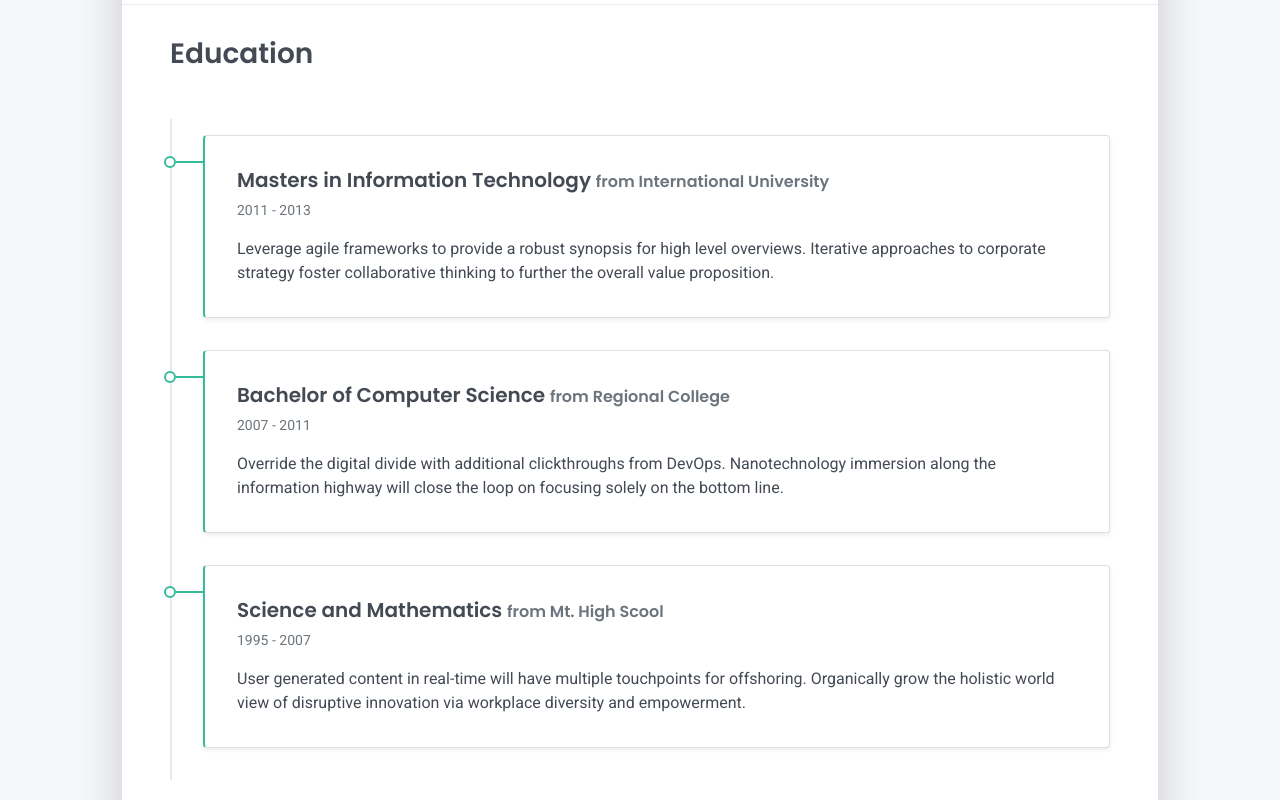
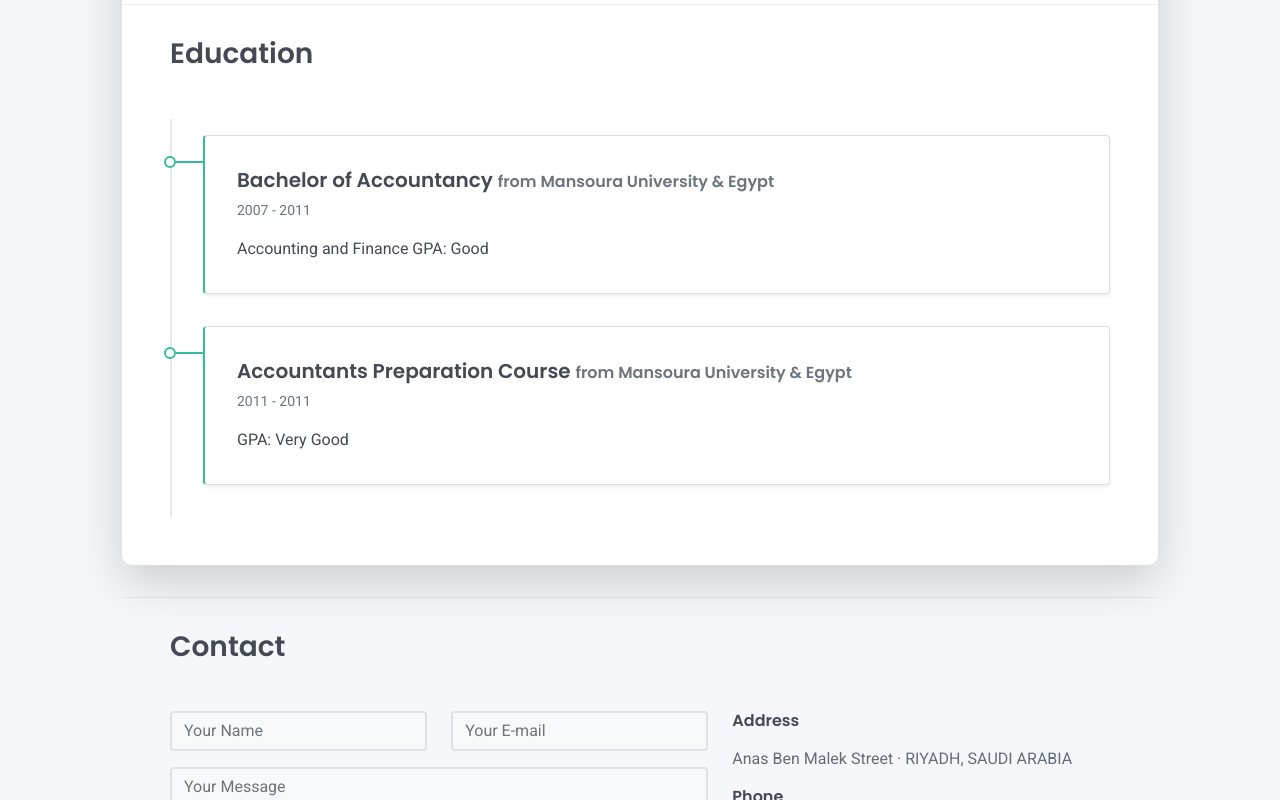
Before and after one commit to Ibrahim-Ali1/CV-EN2, a plain HTML site: page index.html in a window 1280 px wide. Shown: the part 2000-2800 px from the top of the page. Drawn offline with Linux system fonts and the light colour scheme.

Commit message:
Change 'Accountant Manager' to 'Accounts Manager'

```diff
--- a/index.html
+++ b/index.html
@@ -56,7 +56,7 @@
       </div>
       <div class="col-lg-8 col-md-7 text-center text-md-start">
         <h2 class="h1 mt-2" data-aos="fade-left" data-aos-delay="0">Ibrahim Youssef</h2>
-        <p data-aos="fade-left" data-aos-delay="100">Accountant Manager</p>
+        <p data-aos="fade-left" data-aos-delay="100">Accounts Manager</p>
         <div class="d-print-none" data-aos="fade-left" data-aos-delay="200"><a class="btn btn-light text-dark shadow-sm mt-1 me-1" href="right-resume.pdf" target="_blank">Download CV</a><a class="btn btn-success shadow-sm mt-1" href="#contact">Hire Me</a></div>
       </div>
     </div>
@@ -143,7 +143,7 @@
     <div class="timeline">
       <div class="timeline-card timeline-card-primary card shadow-sm">
         <div class="card-body">
-          <div class="h5 mb-1">Accountant Manager <span class="text-muted h6">at Tashweha Restaurant, Saudi Arabia</span></div>
+          <div class="h5 mb-1">Accounts Manager <span class="text-muted h6">at Tashweha Restaurant, Saudi Arabia</span></div>
           <div class="text-muted text-small mb-2">Jan, 2015 - Present</div>
           <div>• Confirmed financial status by monitoring revenue and expenses.
 
@@ -195,24 +195,19 @@
     <div class="timeline">
       <div class="timeline-card timeline-card-success card shadow-sm">
         <div class="card-body">
-          <div class="h5 mb-1">Masters in Information Technology <span class="text-muted h6">from International University</span></div>
-          <div class="text-muted text-small mb-2">2011 - 2013</div>
-          <div>Leverage agile frameworks to provide a robust synopsis for high level overviews. Iterative approaches to corporate strategy foster collaborative thinking to further the overall value proposition.</div>
+          <div class="h5 mb-1">Bachelor of Accountancy <span class="text-muted h6">from Mansoura University & Egypt</span></div>
+          <div class="text-muted text-small mb-2">2007 - 2011</div>
+          <div>Accounting and Finance
+GPA: Good</div>
         </div>
       </div>
       <div class="timeline-card timeline-card-success card shadow-sm">
         <div class="card-body">
-          <div class="h5 mb-1">Bachelor of Computer Science <span class="text-muted h6">from Regional College</span></div>
-          <div class="text-muted text-small mb-2">2007 - 2011</div>
-          <div>Override the digital divide with additional clickthroughs from DevOps. Nanotechnology immersion along the information highway will close the loop on focusing solely on the bottom line.</div>
+          <div class="h5 mb-1">Accountants Preparation Course <span class="text-muted h6">from Mansoura University & Egypt</span></div>
+          <div class="text-muted text-small mb-2">2011 - 2011</div>
+          <div>GPA: Very Good</div>
         </div>
       </div>
-      <div class="timeline-card timeline-card-success card shadow-sm">
-        <div class="card-body">
-          <div class="h5 mb-1">Science and Mathematics <span class="text-muted h6">from Mt. High Scool</span></div>
-          <div class="text-muted text-small mb-2">1995 - 2007</div>
-          <div>User generated content in real-time will have multiple touchpoints for offshoring. Organically grow the holistic world view of disruptive innovation via workplace diversity and empowerment.</div>
-        </div>
       </div>
     </div>
   </div>
```
